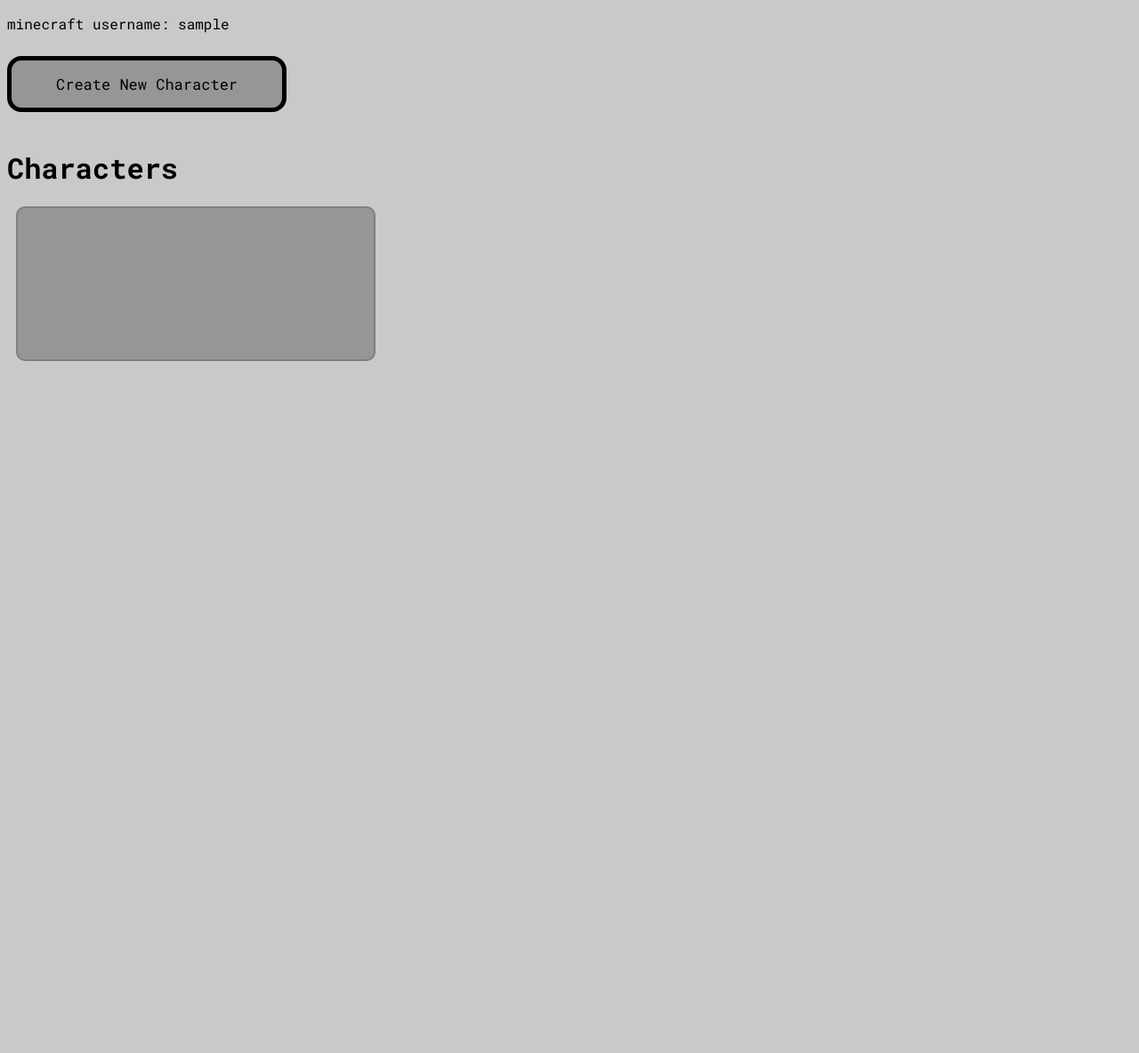
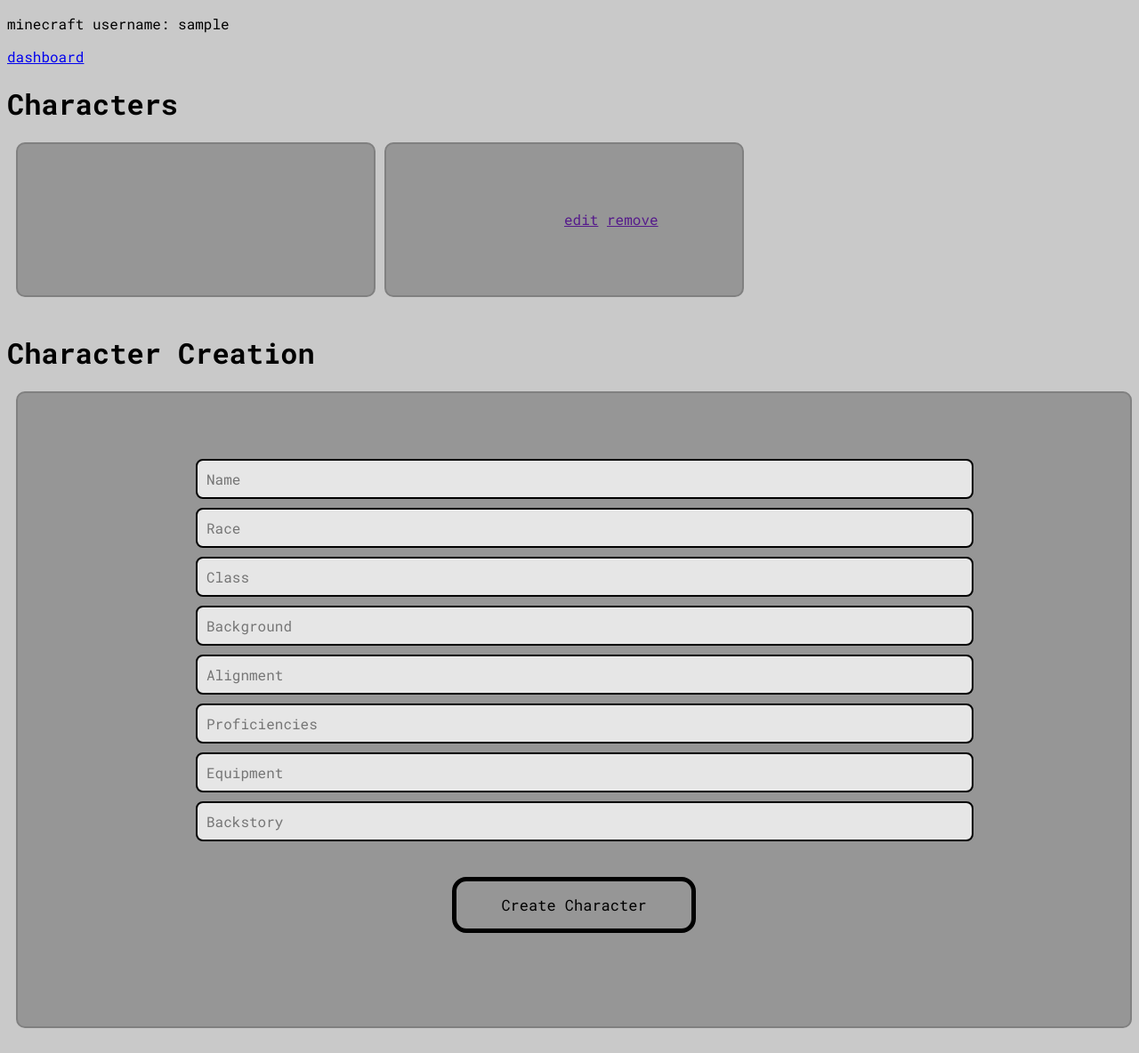
Before and after one commit to 39sanyo/sronlineV2, a Flask app: page /dashboard/character in a window 1280 px wide. Shown: the whole page at 89% size. Before the commit the page ends 406 px from the top, so only its background shows below. Run offline with Flask 3, Linux system fonts and the light colour scheme; the visitor is signed in with stand-in values (Sample User, id 1).

Commit message:
cleaned ui elements a bit

```diff
--- a/app.py
+++ b/app.py
@@ -128,7 +128,7 @@
         # fetching user_character from Databse
         conn = sqlite3.connect('instance/sr_online.db')
         cursor = conn.cursor()
-        cursor.execute(f"SELECT name, race, hero_class, background, alignment, proficiencies, equipment, backstory FROM user_character WHERE user_id = {id}")
+        cursor.execute(f"SELECT character_id,name, race, hero_class, background, alignment, proficiencies, equipment, backstory FROM user_character WHERE user_id = {id}")
         data = cursor.fetchall()
         conn.close()
     else:
--- a/static/character.css
+++ b/static/character.css
@@ -2,7 +2,12 @@
   display: inline-block;
 }
 
+.Characters {
+  display: flex;
+}
+
 .box {
+  display: flex;
   margin-left: 10px;
   margin-bottom: 20px;
   padding-top: 74.50px;
@@ -22,3 +27,8 @@
 .char_stat {
   display: inline-block;
 }
+
+.right_text {
+  text-align: left;
+  margin-right: -500px;
+}
--- a/static/dashboard.css
+++ b/static/dashboard.css
@@ -15,13 +15,13 @@
 
 .top_container {
 display: block;
+width: 600px;
 }
 
 .logout-link {
   display: block;
   text-align: center;
-  margin-top: 15px;
-  margin-bottom: 5px;
+  margin-top: 21px;
   border: color 15px solid black;
 }
 
@@ -59,6 +59,8 @@
   margin-top: 15px;
   background-color: rgb(150,150,150);
   border: 2px solid gray;
+  width: 1716px;
+  height: 70px;
 }
 
 .welcome {
--- a/static/index.css
+++ b/static/index.css
@@ -24,6 +24,7 @@
   color: black;
   text-decoration: none;
   font-weight: bold;
+  width: 100px;
 }
 
 .sronline:hover{
@@ -38,23 +39,27 @@
 
 .section1, .section2, .section3, .section4{
   display: inline-block;
-  text-align: right;
+  text-align: center;
   color: rgb(211, 211, 211);
   border-color: black;
   border: 2px solid black;
   border-radius: 4px;
-  padding-left: 135px;
-  padding-right: 135px;
+  padding-left: 169px;
+  padding-right: 169px;
   padding-top: 5px;
   padding-bottom: 9px;
   margin-right: 7px;
   text-decoration: none;
+  overflow: hidden;
+  text-overflow: ellipsis;
+  white-space: nowrap;
 }
 
 .headbutton1 .headbutton2 .headbutton3 .headbutton4 {
   color: black;
   text-decoration: none;
   font-weight: bold;
+  max-width: 170px;
 }
 
 .headbutton1 .headbutton2 .headbutton3 .headbutton4:hover {
--- a/templates/character.html
+++ b/templates/character.html
@@ -3,86 +3,38 @@
   <head>
     <meta charset="UTF-8">
     <meta name="viewport" content="width=device-width, initial-scale=1">
+    <link rel="shortcut icon" href="{{ url_for('static', filename='favicon.ico') }}">
     <link rel="stylesheet" type="" href="{{url_for('static', filename='index.css')}}">
     <link rel="stylesheet" type="" href="{{url_for('static', filename='character.css')}}">
-    <link rel="stylesheet" type="" href="{{url_for('static', filename='login.css')}}">
+    <link rel="stylesheet" type="" href="{{url_for('static', filename='signup.css')}}">
     <link href="https://fonts.googleapis.com/css2?family=Roboto+Mono:ital,wght@0,100..700;1,100..700&family=Roboto:ital,wdth,wght@0,75..100,100..900;1,75..100,100..900&display=swap" rel="stylesheet">
     <title></title>
     <link href="css/style.css" rel="stylesheet">
-    <style>
-      /* Button styling - top left below header */
-      #toggleForm {
-        margin: 10px 0 20px 0;
-        display: inline-block;
-      }
-
-      /* Form styling - slides from right */
-      #creationForm {
-        position: fixed;
-        right: -100%;
-        top: 0;
-        height: 100%;
-        width: 800px;
-        max-width: 80%;
-        background: rgb(201,201,201);
-        box-shadow: -2px 0 10px rgba(0,0,0,0.1);
-        transition: right 0.3s ease-out;
-        z-index: 100;
-        overflow-y: auto;
-        padding: 20px;
-      }
-
-      #creationForm.visible {
-        right: 0;
-      }
-
-      /* Dark overlay when form is visible */
-      #overlay {
-        position: fixed;
-        top: 0;
-        left: 0;
-        width: 100%;
-        height: 100%;
-        background: rgba(0,0,0,0.5);
-        z-index: 99;
-        opacity: 0;
-        pointer-events: none;
-        transition: opacity 0.3s ease-out;
-      }
-
-      #creationForm.visible ~ #overlay {
-        opacity: 1;
-        pointer-events: auto;
-      }
-
-      .form-container {
-        height: 100%;
-      }
-    </style>
   </head>
   <body>
   <p>minecraft username: {{mc}}</p>
-
-    <!-- Button in normal document flow, top left -->
-    <button id="toggleForm" class="login-button">Create New Character</button>
+    <a href="{{url_for('dashboard')}}">dashboard</a>
+  </div>
 
 <h1>Characters</h1>
-    <div>
+<div class='Characters'>
   <div class="box">
         {% if data == 'False'%}
           <p>No Characters</p>
+
         {%else%}
           <div class="char">
             {% for row in data%}
               <p>_____________________________________</p>
-              <p>Name: {{ row[0]}}</p>
-              <p>Race: {{ row[1]}}</p>
-              <p>Class: {{ row[2]}}</p>
-              <p>Background: {{ row[3]}}</p>
-              <p>Alignment: {{ row[4]}}</p>
-              <p>Proficiencies: {{ row[5]}}</p>
-              <p>Equipment: {{ row[6]}}</p>
-              <p>Backstory: {{ row[7]}}</p>
+              <p>ID: {{row[0]}}</p>
+              <p>Name: {{ row[1]}}</p>
+              <p>Race: {{ row[2]}}</p>
+              <p>Class: {{ row[3]}}</p>
+              <p>Background: {{ row[4]}}</p>
+              <p>Alignment: {{ row5}}</p>
+              <p>Proficiencies: {{ row[6]}}</p>
+              <p>Equipment: {{ row[7]}}</p>
+              <p>Backstory: {{ row[8]}}</p>
           <div class="char_stat">
               <p>Health: </p>
               <p>XP: </p>
@@ -92,12 +44,21 @@
             {%endfor%}
         {%endif%}
         </div>
-      </div>
+
   </div>
 
-    <!-- Form that slides from right -->
-    <div id="creationForm">
-      <div class="form-container">
+  <div class="box">
+        <div class="right_text">
+          <a href="">edit</a>
+          <a href="">remove</a>
+
+        </div>
+
+  </div>
+
+</div>
+<h1>Character Creation</h1>
+<div class="box">
     <form method='POST' action="">
       {{form.hidden_tag()}}
       {{form.name(class='input-field')}}
@@ -108,27 +69,9 @@
       {{form.proficiencies(class='input-field')}}
       {{form.equipment(class='input-field')}}
       {{form.backstory(class='input-field')}}
-          {{form.submit(class='login-button')}}
+      {{form.submit(class='signup-button')}}
     </form>
   </div>
-    </div>
-
-    <!-- Overlay that appears when form is visible -->
-    <div id="overlay"></div>
-
-    <script>
-      document.getElementById('toggleForm').addEventListener('click', function() {
-        const form = document.getElementById('creationForm');
-        form.classList.toggle('visible');
-        this.textContent = form.classList.contains('visible') ? 'Hide Form' : 'Create New Character';
-      });
-
-      // Close form when clicking on overlay
-      document.getElementById('overlay').addEventListener('click', function() {
-        document.getElementById('creationForm').classList.remove('visible');
-        document.getElementById('toggleForm').textContent = 'Create New Character';
-      });
-    </script>
 
   </body>
 </html>
--- a/templates/dashboard.html
+++ b/templates/dashboard.html
@@ -5,7 +5,6 @@
     <link rel="stylesheet" href="{{ url_for('static', filename='index.css') }}">
     <link rel="stylesheet" href="{{ url_for('static', filename='dashboard.css') }}">
     <link rel="shortcut icon" href="{{ url_for('static', filename='favicon.ico') }}">
-    <meta name="viewport" content="width=device-width, initial-scale=1.0">
   </head>
   <body>
 
@@ -17,7 +16,7 @@
             <a href="{{url_for('site')}}">sronline.us</a>
       </div>
       <div class="section1">
-            <a class="headbutton1" href="{{url_for('character')}}">character</a>
+            <a class="headbutton1" href="{{url_for('character')}}">Character</a>
       </div>
       <div class="section2">
         <a class="headbutton2">button2</a>
@@ -43,7 +42,7 @@
 
 
       <div class="bottom">
-        <iframe class="if_map" src="https://map.sronline.us/?chatname={{username}}" height="750" width="1300"></iframe>
+        <iframe class="if_map" src="https://map.sronline.us/?chatname={{username}}" height="750" width="1258"></iframe>
             <div class="box_container">
                 <div class="box"
                   <a class="in-box1">box1</a>
--- a/templates/index.html
+++ b/templates/index.html
@@ -18,7 +18,7 @@
         <a class="sr_banner">sronline.us</a>
       </div>
       <div class="section1">
-        <a class="headbutton1" href="{{url_for('dashboard')}}">dashboard</a>
+        <a class="headbutton1" href="">button1</a>
       </div>
       <div class="section2">
         <a class="headbutton2">button2</a>
```
Lines whose indentation alone changed are shown as unchanged.
